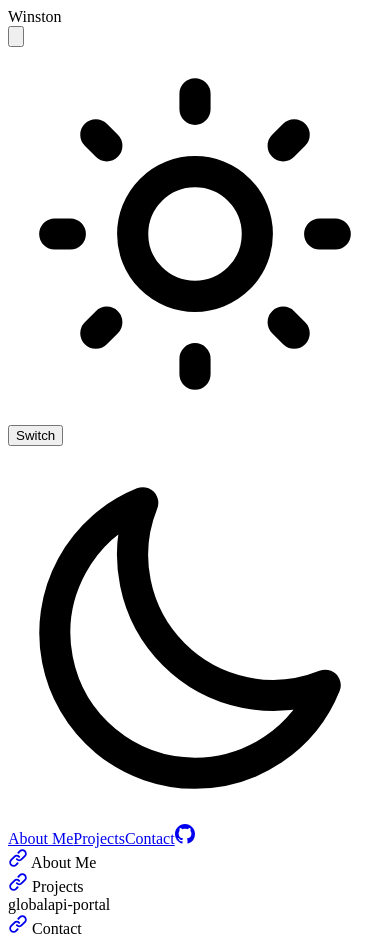
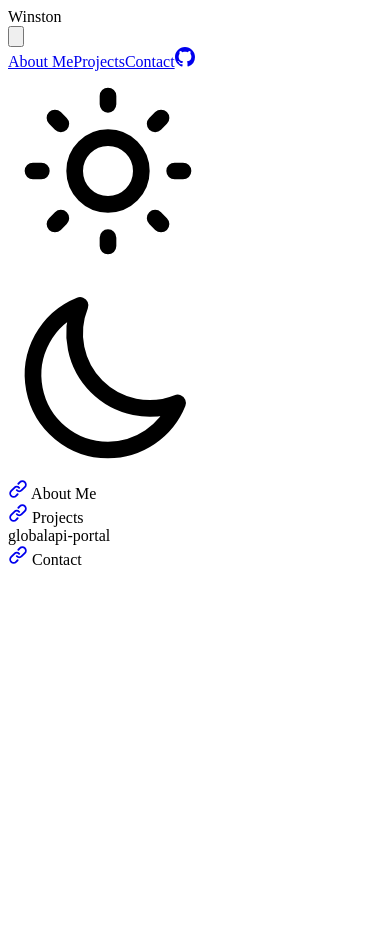
Before and after one commit to DevRuto/devruto.github.io, a Vue app: page / in a window 390 px wide. After the commit the page ends 844 px from the top, so only its background shows below. Built offline with nearby package versions, Linux system fonts and the light colour scheme.

Commit message:
Update Theme Toggle

```diff
--- a/src/components/Navbar.vue
+++ b/src/components/Navbar.vue
@@ -15,13 +15,13 @@
       <div
         :class="{ '-translate-y-48 sm:translate-y-0': collapse }"
         class="flex flex-col items-center sm:flex-row space-y-3 sm:space-y-0 sm:space-x-6 text-white px-4 transform transition-all ease-in-out duration-200 bg-gray-600 py-6 sm:py-4 z-40">
-        <ThemeSwitch />
         <a class="text-lg transition-colors hover:text-purple-200 focus:text-purple-400" href="#AboutMe" @click="collapse = true">About Me</a>
         <a class="text-lg transition-colors hover:text-purple-200 focus:text-purple-400" href="#Projects" @click="collapse = true">Projects</a>
         <a class="text-lg transition-colors hover:text-purple-200 focus:text-purple-400" href="#Contact" @click="collapse = true">Contact</a>
         <a class="transition-colors hover:text-purple-200 focus:text-purple-400" href="https://github.com/devruto">
           <svg xmlns="http://www.w3.org/2000/svg" viewBox="0 0 16 16" width="20" height="20"><path fill="currentColor" fill-rule="evenodd" d="M8 0C3.58 0 0 3.58 0 8c0 3.54 2.29 6.53 5.47 7.59.4.07.55-.17.55-.38 0-.19-.01-.82-.01-1.49-2.01.37-2.53-.49-2.69-.94-.09-.23-.48-.94-.82-1.13-.28-.15-.68-.52-.01-.53.63-.01 1.08.58 1.23.82.72 1.21 1.87.87 2.33.66.07-.52.28-.87.51-1.07-1.78-.2-3.64-.89-3.64-3.95 0-.87.31-1.59.82-2.15-.08-.2-.36-1.02.08-2.12 0 0 .67-.21 2.2.82.64-.18 1.32-.27 2-.27.68 0 1.36.09 2 .27 1.53-1.04 2.2-.82 2.2-.82.44 1.1.16 1.92.08 2.12.51.56.82 1.27.82 2.15 0 3.07-1.87 3.75-3.65 3.95.29.25.54.73.54 1.48 0 1.07-.01 1.93-.01 2.2 0 .21.15.46.55.38A8.013 8.013 0 0016 8c0-4.42-3.58-8-8-8z"></path></svg>
         </a>
+        <ThemeSwitch class="pt-4 sm:pt-0" />
       </div>
     </div>
   </div>
--- a/src/components/ThemeSwitch.vue
+++ b/src/components/ThemeSwitch.vue
@@ -1,10 +1,16 @@
 <template>
-  <div class="flex h-2 w-20 outline-none">
-    <svg xmlns="http://www.w3.org/2000/svg" fill="none" viewBox="0 0 24 24" stroke="currentColor">
+  <div class="flex h-2 w-20 outline-none items-center" @click="onToggle">
+    <svg width="200" height="200" xmlns="http://www.w3.org/2000/svg" fill="none" viewBox="0 0 24 24" stroke="currentColor">
       <path stroke-linecap="round" stroke-linejoin="round" stroke-width="2" d="M12 3v1m0 16v1m9-9h-1M4 12H3m15.364 6.364l-.707-.707M6.343 6.343l-.707-.707m12.728 0l-.707.707M6.343 17.657l-.707.707M16 12a4 4 0 11-8 0 4 4 0 018 0z" />
     </svg>
-    <button @click="onToggle">Switch</button>
-    <svg xmlns="http://www.w3.org/2000/svg" fill="none" viewBox="0 0 24 24" stroke="currentColor">
+    <div class="relative px-1">
+      <div class="bg-gray-200 w-10 h-5 rounded-full"></div>
+      <div
+        class="absolute w-4 h-4 bg-gray-800 rounded-full inset-y-0.5 left-2 transform transition-all ease-in-out duration-200"
+        :class="{ 'translate-x-4': dark }"
+      ></div>
+    </div>
+    <svg width="200" height="200" xmlns="http://www.w3.org/2000/svg" fill="none" viewBox="0 0 24 24" stroke="currentColor">
       <path stroke-linecap="round" stroke-linejoin="round" stroke-width="2" d="M20.354 15.354A9 9 0 018.646 3.646 9.003 9.003 0 0012 21a9.003 9.003 0 008.354-5.646z" />
     </svg>
   </div>
```
